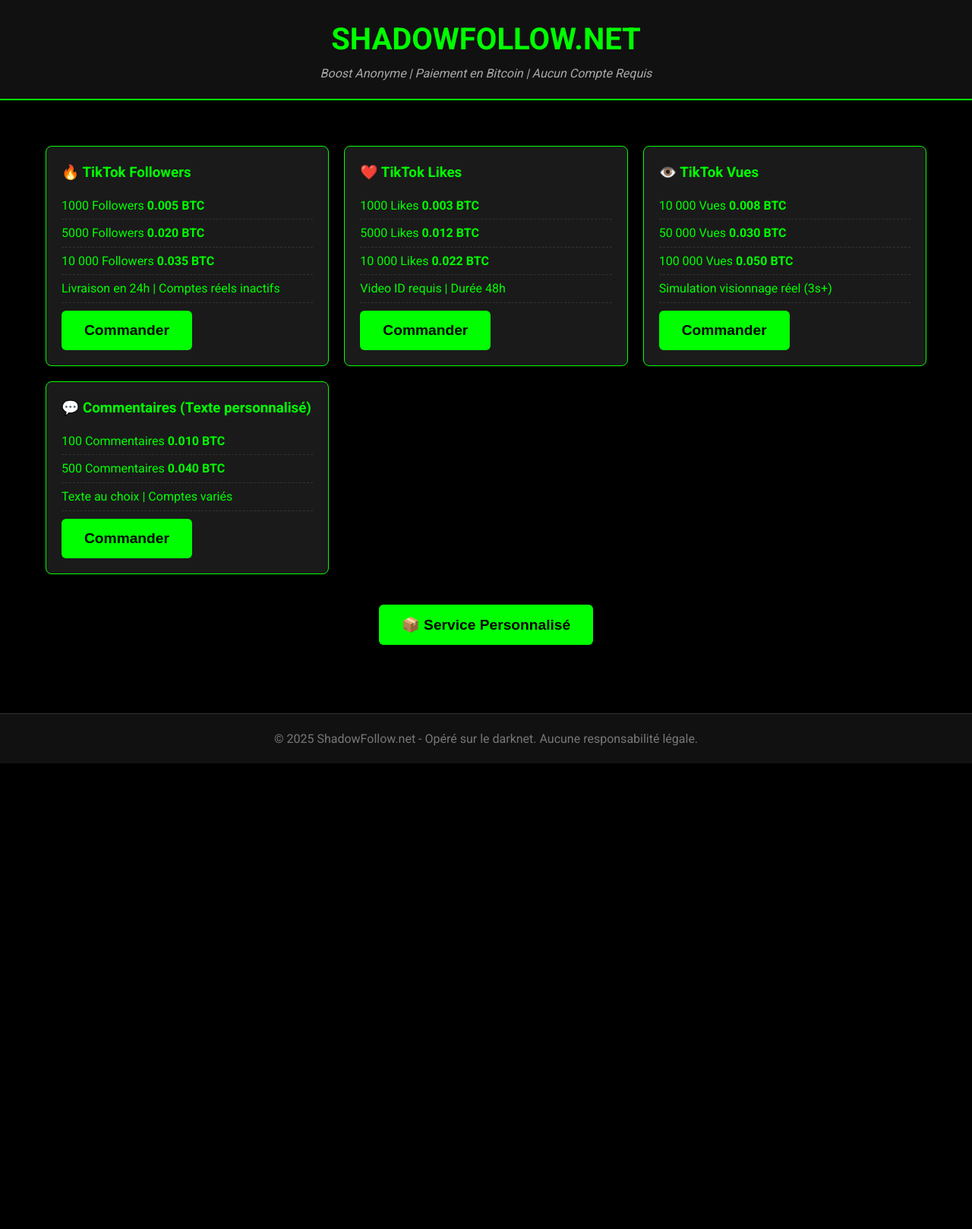
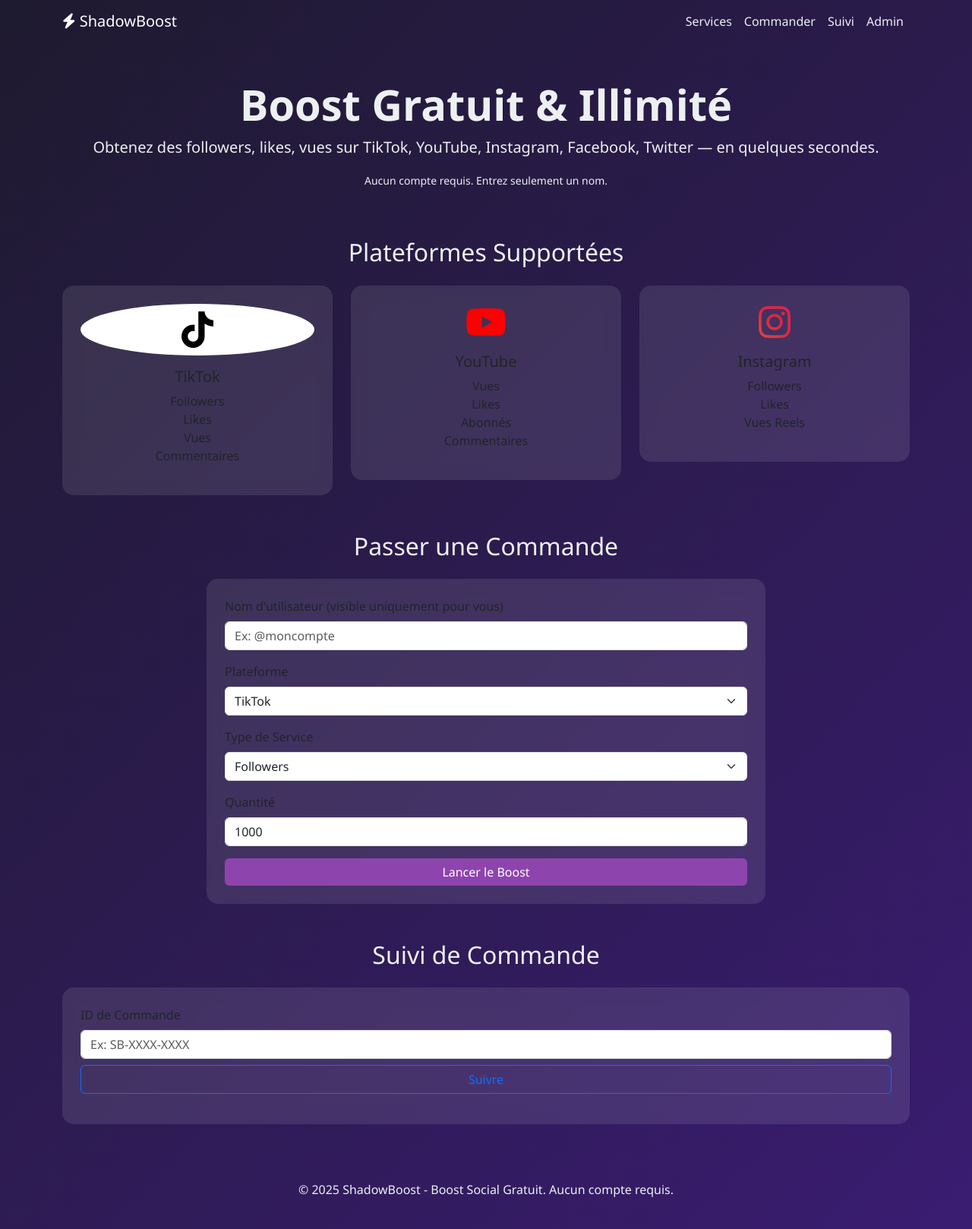
Before and after one commit to christopherantoine773-prog/SHADOWFOLLOW.NET, a plain HTML site: page index.html in a window 1280 px wide. Shown: the whole page at 76% size. Before the commit the page ends 1005 px from the top, so only its background shows below. Drawn offline with nearby package versions, Linux system fonts and the light colour scheme.

Commit message:
Update index.html

```diff
--- a/index.html
+++ b/index.html
@@ -1,230 +1,181 @@
 <!DOCTYPE html>
 <html lang="fr">
 <head>
-    <meta charset="UTF-8">
-    <title>ShadowFollow.net - Boost Social Anonyme</title>
-    <meta name="description" content="Achetez des followers, likes, vues TikTok & autres réseaux sociaux. Paiement en Bitcoin. Aucune trace.">
-    <meta name="viewport" content="width=device-width, initial-scale=1.0">
-    <link href="https://fonts.googleapis.com/css2?family=Roboto:wght@400;700&display=swap" rel="stylesheet">
+  <meta charset="UTF-8" />
+  <meta name="viewport" content="width=device-width, initial-scale=1.0"/>
+  <title>ShadowBoost - Boost Social Gratuit</title>
+  <link href="https://cdn.jsdelivr.net/npm/bootstrap@5.3.0/dist/css/bootstrap.min.css" rel="stylesheet"/>
+  <link href="https://cdnjs.cloudflare.com/ajax/libs/font-awesome/6.4.0/css/all.min.css" rel="stylesheet"/>
   <style>
-        * { margin: 0; padding: 0; box-sizing: border-box; }
-        body {
-            font-family: 'Roboto', sans-serif;
-            background: #000;
-            color: #0f0;
-            line-height: 1.6;
-        }
-        header {
-            background: #111;
-            padding: 20px;
-            text-align: center;
-            border-bottom: 2px solid #0f0;
-        }
-        header h1 {
-            color: #0f0;
-            font-size: 2.5em;
-        }
-        .tagline {
-            color: #aaa;
-            font-style: italic;
-        }
-        .container {
-            max-width: 1200px;
-            margin: 40px auto;
-            padding: 20px;
-        }
-        .services {
-            display: grid;
-            grid-template-columns: repeat(auto-fit, minmax(300px, 1fr));
-            gap: 20px;
-            margin-bottom: 40px;
-        }
-        .service {
-            background: #1a1a1a;
-            border: 1px solid #0f0;
-            padding: 20px;
-            border-radius: 8px;
-        }
-        .service h3 {
-            color: #0f0;
-            margin-bottom: 10px;
-        }
-        .service ul {
-            list-style: none;
-            margin: 10px 0;
-        }
-        .service li {
-            padding: 5px 0;
-            border-bottom: 1px dashed #333;
-        }
-        .price {
-            font-weight: bold;
-            color: #0f0;
-        }
-        .cta {
-            text-align: center;
-            margin: 30px 0;
-        }
-        button {
-            background: #0f0;
-            color: #000;
-            border: none;
-            padding: 15px 30px;
-            font-size: 1.2em;
-            font-weight: bold;
-            cursor: pointer;
-            border-radius: 6px;
-            transition: 0.3s;
-        }
-        button:hover {
-            background: #000;
-            color: #0f0;
-            border: 2px solid #0f0;
-        }
-        footer {
-            text-align: center;
-            padding: 20px;
-            background: #111;
-            border-top: 1px solid #333;
-            color: #777;
-        }
-        .modal {
-            display: none;
-            position: fixed;
-            top: 0; left: 0;
-            width: 100%; height: 100%;
-            background: rgba(0,0,0,0.9);
-            z-index: 100;
-            justify-content: center;
-            align-items: center;
-        }
-        .modal-content {
-            background: #111;
-            border: 2px solid #0f0;
-            padding: 30px;
-            width: 90%;
-            max-width: 500px;
-            border-radius: 10px;
-            color: #fff;
-        }
-        .close {
-            color: #f00;
-            font-size: 1.5em;
-            float: right;
-            cursor: pointer;
-        }
-        input, select {
-            width: 100%;
-            padding: 10px;
-            margin: 10px 0;
-            background: #222;
-            border: 1px solid #0f0;
-            color: #0f0;
-            border-radius: 4px;
-        }
+    :root { --primary: #8e44ad; --dark: #2c3e50; --light: #ecf0f1; }
+    body { background: linear-gradient(135deg, #1e1a2f, #3a1c71); color: var(--light); font-family: 'Segoe UI', sans-serif; }
+    .card { background: rgba(255, 255, 255, 0.1); border: none; border-radius: 15px; backdrop-filter: blur(10px); }
+    .btn-primary { background: var(--primary); border: none; transition: 0.3s; }
+    .btn-primary:hover { transform: scale(1.05); background: #9b59b6; }
+    .nav-link { color: var(--light) !important; }
+    .nav-link:hover { color: #dcdcdc !important; }
+    #statusTable { font-size: 0.9rem; }
+    .progress { height: 10px; }
+    footer { margin-top: 50px; }
   </style>
 </head>
 <body>
-    <header>
-        <h1>SHADOWFOLLOW.NET</h1>
-        <p class="tagline">Boost Anonyme | Paiement en Bitcoin | Aucun Compte Requis</p>
-    </header>
 
+  <!-- Navigation -->
+  <nav class="navbar navbar-expand-lg navbar-dark bg-transparent">
     <div class="container">
-        <div class="services">
-            <div class="service">
-                <h3>🔥 TikTok Followers</h3>
-                <ul>
-                    <li>1000 Followers <span class="price">0.005 BTC</span></li>
-                    <li>5000 Followers <span class="price">0.020 BTC</span></li>
-                    <li>10 000 Followers <span class="price">0.035 BTC</span></li>
-                    <li>Livraison en 24h | Comptes réels inactifs</li>
+      <a class="navbar-brand" href="#"><i class="fas fa-bolt"></i> ShadowBoost</a>
+      <button class="navbar-toggler" type="button" data-bs-toggle="collapse" data-bs-target="#nav">
+        <span class="navbar-toggler-icon"></span>
+      </button>
+      <div class="collapse navbar-collapse" id="nav">
+        <ul class="navbar-nav ms-auto">
+          <li class="nav-item"><a class="nav-link" href="#services">Services</a></li>
+          <li class="nav-item"><a class="nav-link" href="#order">Commander</a></li>
+          <li class="nav-item"><a class="nav-link" href="#status">Suivi</a></li>
+          <li class="nav-item"><a class="nav-link" href="#admin">Admin</a></li>
         </ul>
-                <button onclick="openModal('tiktok_followers')">Commander</button>
+      </div>
+    </div>
+  </nav>
+
+  <!-- Hero -->
+  <div class="container py-5 text-center">
+    <h1 class="display-4 fw-bold">Boost Gratuit & Illimité</h1>
+    <p class="lead">Obtenez des followers, likes, vues sur TikTok, YouTube, Instagram, Facebook, Twitter — <strong>en quelques secondes</strong>.</p>
+    <p><small>Aucun compte requis. Entrez seulement un nom.</small></p>
   </div>
 
-            <div class="service">
-                <h3>❤️ TikTok Likes</h3>
-                <ul>
-                    <li>1000 Likes <span class="price">0.003 BTC</span></li>
-                    <li>5000 Likes <span class="price">0.012 BTC</span></li>
-                    <li>10 000 Likes <span class="price">0.022 BTC</span></li>
-                    <li>Video ID requis | Durée 48h</li>
+  <!-- Services -->
+  <div class="container" id="services">
+    <h2 class="text-center mb-4">Plateformes Supportées</h2>
+    <div class="row g-4">
+      <div class="col-md-4">
+        <div class="card p-4 text-center">
+          <i class="fab fa-tiktok fa-3x mb-3" style="color: #000000; background: white; padding: 10px; border-radius: 50%;"></i>
+          <h5>TikTok</h5>
+          <ul class="list-unstyled">
+            <li>Followers</li>
+            <li>Likes</li>
+            <li>Vues</li>
+            <li>Commentaires</li>
           </ul>
-                <button onclick="openModal('tiktok_likes')">Commander</button>
         </div>
-
-            <div class="service">
-                <h3>👁️ TikTok Vues</h3>
-                <ul>
-                    <li>10 000 Vues <span class="price">0.008 BTC</span></li>
-                    <li>50 000 Vues <span class="price">0.030 BTC</span></li>
-                    <li>100 000 Vues <span class="price">0.050 BTC</span></li>
-                    <li>Simulation visionnage réel (3s+)</li>
+      </div>
+      <div class="col-md-4">
+        <div class="card p-4 text-center">
+          <i class="fab fa-youtube fa-3x mb-3" style="color: #ff0000;"></i>
+          <h5>YouTube</h5>
+          <ul class="list-unstyled">
+            <li>Vues</li>
+            <li>Likes</li>
+            <li>Abonnés</li>
+            <li>Commentaires</li>
           </ul>
-                <button onclick="openModal('tiktok_views')">Commander</button>
         </div>
-
-            <div class="service">
-                <h3>💬 Commentaires (Texte personnalisé)</h3>
-                <ul>
-                    <li>100 Commentaires <span class="price">0.010 BTC</span></li>
-                    <li>500 Commentaires <span class="price">0.040 BTC</span></li>
-                    <li>Texte au choix | Comptes variés</li>
+      </div>
+      <div class="col-md-4">
+        <div class="card p-4 text-center">
+          <i class="fab fa-instagram fa-3x mb-3" style="background: linear-gradient(45deg, #f09433, #e6683c, #dc2743, #cc2366, #bc1888); -webkit-background-clip: text; -webkit-text-fill-color: transparent;"></i>
+          <h5>Instagram</h5>
+          <ul class="list-unstyled">
+            <li>Followers</li>
+            <li>Likes</li>
+            <li>Vues Reels</li>
           </ul>
-                <button onclick="openModal('tiktok_comments')">Commander</button>
+        </div>
+      </div>
     </div>
   </div>
 
-        <div class="cta">
-            <button onclick="openModal('custom')">📦 Service Personnalisé</button>
+  <!-- Order Form -->
+  <div class="container mt-5" id="order">
+    <h2 class="text-center mb-4">Passer une Commande</h2>
+    <div class="row justify-content-center">
+      <div class="col-lg-8">
+        <div class="card p-4">
+          <form id="orderForm">
+            <div class="mb-3">
+              <label class="form-label">Nom d'utilisateur (visible uniquement pour vous)</label>
+              <input type="text" class="form-control" id="username" required placeholder="Ex: @moncompte"/>
+            </div>
+            <div class="mb-3">
+              <label class="form-label">Plateforme</label>
+              <select class="form-select" id="platform" required>
+                <option value="tiktok">TikTok</option>
+                <option value="youtube">YouTube</option>
+                <option value="instagram">Instagram</option>
+              </select>
+            </div>
+            <div class="mb-3">
+              <label class="form-label">Type de Service</label>
+              <select class="form-select" id="service" required>
+                <option value="followers">Followers</option>
+                <option value="likes">Likes</option>
+                <option value="views">Vues</option>
+              </select>
+            </div>
+            <div class="mb-3">
+              <label class="form-label">Quantité</label>
+              <input type="number" class="form-control" id="quantity" value="1000" min="100" step="100" required/>
+            </div>
+            <button type="submit" class="btn btn-primary w-100">Lancer le Boost</button>
+          </form>
+        </div>
+      </div>
     </div>
   </div>
 
-    <!-- Modal Commande -->
-    <div id="orderModal" class="modal">
-        <div class="modal-content">
-            <span class="close" onclick="closeModal()">&times;</span>
-            <h2 id="modalTitle">Commander</h2>
-            <form id="orderForm">
-                <input type="hidden" id="serviceType" value="">
-                <label>Username ou Lien TikTok</label>
-                <input type="text" id="target" placeholder="ex: @username ou lien vidéo" required>
-                <label>Quantité</label>
-                <input type="number" id="quantity" placeholder="ex: 1000" required>
-                <label>Adresse Bitcoin (BTC)</label>
-                <input type="text" id="btcAddress" placeholder="Votre portefeuille BTC" required>
-                <button type="submit">Payer et Lancer</button>
-            </form>
-            <p style="margin-top: 20px; font-size: 0.9em; color: #aaa;">
-                Après paiement, le traitement démarre automatiquement.
-                Pas de compte. Pas de login. Suivi par e-mail temporaire.
-            </p>
+  <!-- Status Tracker -->
+  <div class="container mt-5" id="status">
+    <h2 class="text-center mb-4">Suivi de Commande</h2>
+    <div class="card p-4">
+      <div class="mb-3">
+        <label class="form-label">ID de Commande</label>
+        <input type="text" class="form-control" id="trackId" placeholder="Ex: SB-XXXX-XXXX"/>
+        <button class="btn btn-outline-primary mt-2 w-100" onclick="trackOrder()">Suivre</button>
+      </div>
+      <div id="orderStatus" class="mt-4" style="display: none;">
+        <h5>Statut : <span id="statusText">En cours</span></h5>
+        <div class="progress mb-2">
+          <div class="progress-bar" id="progressBar" role="progressbar" style="width: 0%"></div>
+        </div>
+        <p>Temps restant : <strong id="timeLeft">-- min</strong></p>
+        <p>Résultat final attendu : <strong id="resultCount">0</strong></p>
+      </div>
     </div>
   </div>
 
-    <footer>
-        &copy; 2025 ShadowFollow.net - Opéré sur le darknet. Aucune responsabilité légale.
+  <!-- Admin Panel (Hidden by default) -->
+  <div class="container mt-5" id="admin" style="display: none;">
+    <h2>Tableau de Bord Admin</h2>
+    <div class="card p-4">
+      <h5>Commandes en cours</h5>
+      <table class="table table-dark table-sm" id="statusTable">
+        <thead>
+          <tr>
+            <th>ID</th>
+            <th>Utilisateur</th>
+            <th>Service</th>
+            <th>Quantité</th>
+            <th>Statut</th>
+            <th>Temps restant</th>
+          </tr>
+        </thead>
+        <tbody></tbody>
+      </table>
+    </div>
+  </div>
+
+  <!-- Footer -->
+  <footer class="text-center py-4">
+    <p>© 2025 ShadowBoost - Boost Social Gratuit. Aucun compte requis.</p>
   </footer>
 
-    <script>
-        function openModal(service) {
-            document.getElementById('orderModal').style.display = 'flex';
-            document.getElementById('serviceType').value = service;
-            document.getElementById('modalTitle').innerText = 'Commander : ' + service.replace('_', ' ').toUpperCase();
-        }
-        function closeModal() {
-            document.getElementById('orderModal').style.display = 'none';
-        }
-        document.getElementById('orderForm').addEventListener('submit', function(e) {
-            e.preventDefault();
-            alert('Commande envoyée. Envoi du QR BTC dans 3 secondes...');
-            setTimeout(() => {
-                alert('QR CODE: [BTC QR PAYMENT] - Montant: 0.005 BTC - Adresse: bc1qxy2kgdygjrsqtzq2n0yrf2493p83kkfjhx0wlh');
-                alert('Paiement reçu = traitement automatique. Livraison sous 24h.');
-                closeModal();
-            }, 3000);
-        });
-    </script>
+  <!-- Scripts -->
+  <script src="https://cdn.jsdelivr.net/npm/bootstrap@5.3.0/dist/js/bootstrap.bundle.min.js"></script>
+  <script src="app.js"></script>
+  <script src="telegram-bot.js"></script>
+  <script src="ai-core.js"></script>
 </body>
 </html>
```
Lines whose indentation alone changed are shown as unchanged.
